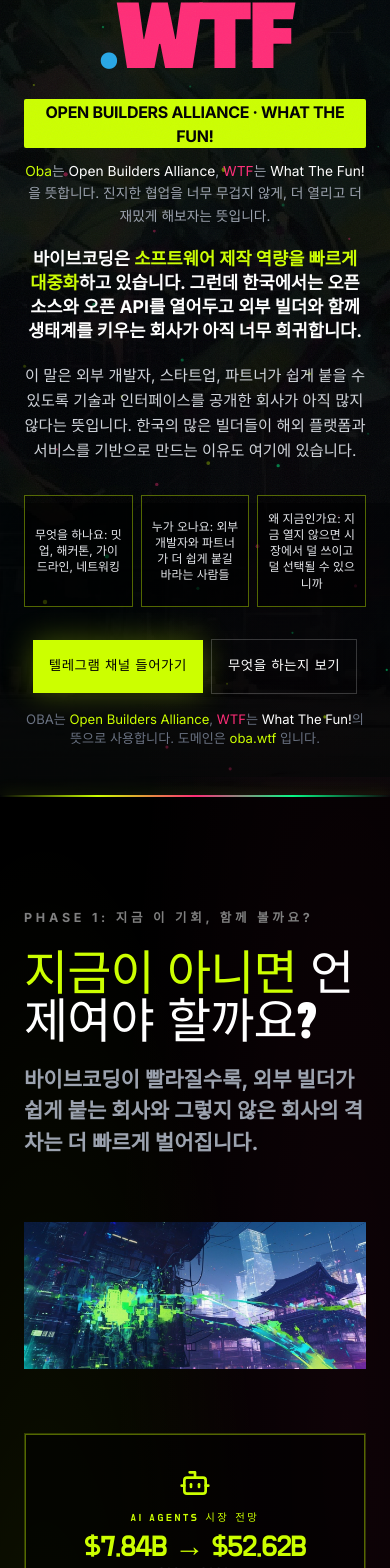
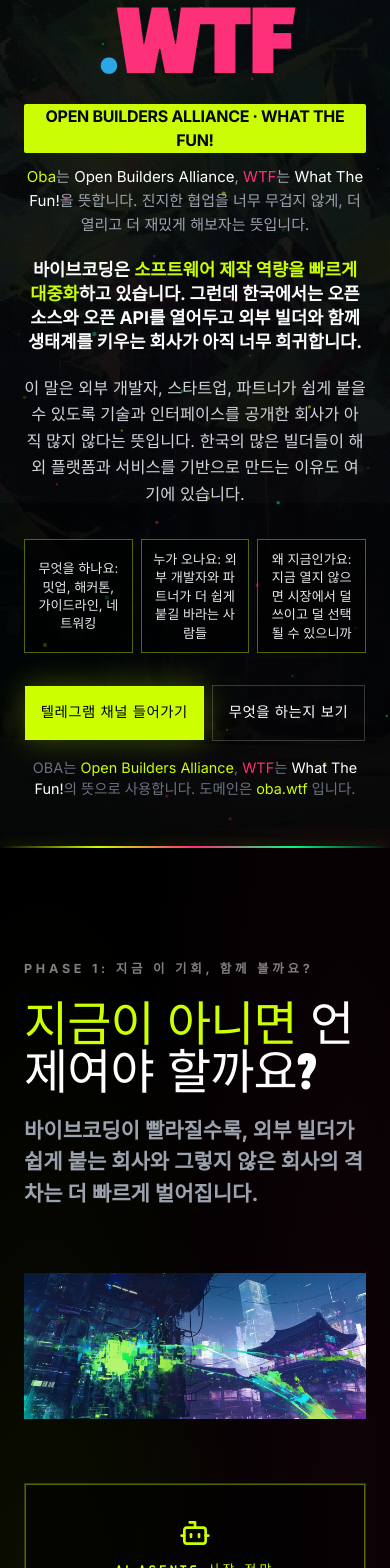
Before and after one commit to seojoonkim/oba-run, a Next.js app: page / in a window 390 px wide. Shown: the part 341-1909 px from the top of the page. Built offline with nearby package versions, Linux system fonts and the light colour scheme; a web font is replaced by a local one.

Commit message:
Increase small typography across site

```diff
--- a/src/components/CTAForm.tsx
+++ b/src/components/CTAForm.tsx
@@ -74,7 +74,7 @@ export default function CTAForm() {
 
             <div className="syndromez-box p-8 space-y-6">
               <div>
-                <p className="text-[0.65rem] uppercase tracking-[0.25em] text-gray-500 font-emphasis mb-3">
+                <p className="text-[0.8rem] uppercase tracking-[0.25em] text-gray-500 font-emphasis mb-3">
                   HOW TO JOIN
                 </p>
                 <ol className="space-y-4">
@@ -93,7 +93,7 @@ export default function CTAForm() {
               </div>
 
               <div>
-                <p className="text-[0.65rem] uppercase tracking-[0.25em] text-gray-500 font-emphasis mb-3">
+                <p className="text-[0.8rem] uppercase tracking-[0.25em] text-gray-500 font-emphasis mb-3">
                   WHY TELEGRAM
                 </p>
                 <div className="space-y-3">
@@ -127,7 +127,7 @@ export default function CTAForm() {
                 />
               </div>
               <div>
-                <p className="text-[0.65rem] uppercase tracking-[0.25em] text-gray-500 font-emphasis mb-2">
+                <p className="text-[0.8rem] uppercase tracking-[0.25em] text-gray-500 font-emphasis mb-2">
                   JOIN THE CHANNEL
                 </p>
                 <h3 className="text-2xl md:text-3xl font-display uppercase" style={{ color: "#27A7E7" }}>
@@ -148,7 +148,7 @@ export default function CTAForm() {
               className="flex items-center justify-between gap-4 border border-[rgba(39,167,231,0.55)] bg-white px-5 py-4 transition-all hover:scale-[1.01] hover:border-[rgba(39,167,231,0.95)] hover:shadow-[0_0_30px_rgba(39,167,231,0.2)]"
             >
               <div className="min-w-0">
-                <p className="text-[0.65rem] uppercase tracking-[0.25em] text-gray-500 font-emphasis mb-1">
+                <p className="text-[0.8rem] uppercase tracking-[0.25em] text-gray-500 font-emphasis mb-1">
                   DIRECT LINK
                 </p>
                 <p className="text-sm md:text-lg font-bold text-black break-all">{telegramUrl}</p>
@@ -185,7 +185,7 @@ export default function CTAForm() {
             </div>
 
             <div className="syndromez-box p-4 bg-black/30">
-              <p className="text-[0.65rem] uppercase tracking-[0.25em] text-gray-500 font-emphasis mb-2">
+              <p className="text-[0.8rem] uppercase tracking-[0.25em] text-gray-500 font-emphasis mb-2">
                 JUST COME IN
               </p>
               <p className="text-sm text-gray-300 leading-relaxed">
--- a/src/components/CompanyGrid.tsx
+++ b/src/components/CompanyGrid.tsx
@@ -100,7 +100,7 @@ export default function CompanyGrid() {
         <div className="company-callout p-8 md:p-10 max-w-3xl relative text-center mx-auto flex flex-col items-center">
           <div className="absolute top-0 left-0 right-0 h-px bg-white/10" />
 
-          <p className="text-[0.65rem] uppercase tracking-[0.25em] text-gray-500 font-emphasis mb-3">
+          <p className="text-[0.8rem] uppercase tracking-[0.25em] text-gray-500 font-emphasis mb-3">
             FOR EARLY PARTICIPANTS
           </p>
           <p className="text-lg md:text-xl text-white mb-3 leading-relaxed">
--- a/src/components/Footer.tsx
+++ b/src/components/Footer.tsx
@@ -49,7 +49,7 @@ export default function Footer() {
             Open Builders Alliance <Globe size={14} style={{ color: "#00FF87" }} />
           </p>
 
-          <p className="text-[0.72rem] uppercase tracking-[0.3em] text-gray-100 font-emphasis mb-3 [text-shadow:0_2px_14px_rgba(0,0,0,0.72)] md:text-[0.76rem]">
+          <p className="text-[0.8rem] uppercase tracking-[0.3em] text-gray-100 font-emphasis mb-3 [text-shadow:0_2px_14px_rgba(0,0,0,0.72)] md:text-[0.76rem]">
             닫힌 구조보다 열린 레퍼런스를 늘리자.
           </p>
 
@@ -59,20 +59,20 @@ export default function Footer() {
 
           {/* Bottom links — minimal */}
           <div className="flex items-center justify-center gap-8 mb-8 [text-shadow:0_2px_14px_rgba(0,0,0,0.8)]">
-            <a href="#why-now" className="text-[0.7rem] uppercase tracking-[0.25em] text-gray-100 hover:text-[#CCFF00] transition-colors font-bold md:text-[0.74rem]">
+            <a href="#why-now" className="text-[0.78rem] uppercase tracking-[0.25em] text-gray-100 hover:text-[#CCFF00] transition-colors font-bold md:text-[0.74rem]">
               WHY NOW
             </a>
             <span className="text-gray-500">|</span>
-            <a href="#join" className="text-[0.7rem] uppercase tracking-[0.25em] text-gray-100 hover:text-[#CCFF00] transition-colors font-bold md:text-[0.74rem]">
+            <a href="#join" className="text-[0.78rem] uppercase tracking-[0.25em] text-gray-100 hover:text-[#CCFF00] transition-colors font-bold md:text-[0.74rem]">
               JOIN
             </a>
             <span className="text-gray-500">|</span>
-            <a href="https://oba.wtf" className="text-[0.7rem] uppercase tracking-[0.25em] text-gray-100 hover:text-[#CCFF00] transition-colors font-bold md:text-[0.74rem]">
+            <a href="https://oba.wtf" className="text-[0.78rem] uppercase tracking-[0.25em] text-gray-100 hover:text-[#CCFF00] transition-colors font-bold md:text-[0.74rem]">
               OBA.WTF
             </a>
           </div>
 
-          <p className="text-gray-200 text-[0.66rem] font-bold uppercase tracking-[0.2em] [text-shadow:0_2px_14px_rgba(0,0,0,0.72)] md:text-[0.7rem]">
+          <p className="text-gray-200 text-[0.74rem] font-bold uppercase tracking-[0.2em] [text-shadow:0_2px_14px_rgba(0,0,0,0.72)] md:text-[0.78rem]">
             © 2026 OBA · 소스코드도 열려 있다 · CTRL+U
           </p>
         </motion.div>
--- a/src/components/Hero.tsx
+++ b/src/components/Hero.tsx
@@ -175,7 +175,7 @@ export default function Hero() {
           </motion.p>
 
           <motion.p
-            className="mb-4 text-[0.875rem] uppercase tracking-[0.4em] text-gray-300 md:text-[0.95rem]"
+            className="mb-4 text-[0.94rem] uppercase tracking-[0.36em] text-gray-300 md:text-[1rem]"
             initial={{ opacity: 0, y: 20 }}
             animate={{ opacity: 1, y: 0 }}
             transition={{ delay: 0.18 }}
@@ -206,10 +206,10 @@ export default function Hero() {
             animate={{ opacity: 1, x: 0 }}
             transition={{ delay: 0.55, duration: 0.6 }}
           >
-            <span className="highlight-block text-[0.95rem] tracking-[0.07em] md:text-[1.05rem]">
+            <span className="highlight-block text-[1rem] tracking-[0.06em] md:text-[1.1rem]">
               OPEN BUILDERS ALLIANCE · WHAT THE FUN!
             </span>
-            <p className="max-w-3xl text-center text-[0.86rem] leading-relaxed text-gray-400 md:text-[0.98rem]">
+            <p className="max-w-3xl text-center text-[0.94rem] leading-relaxed text-gray-400 md:text-[1.04rem]">
               <span style={{ color: "#CCFF00" }}>Oba</span>는 <span style={{ color: "#FFFFFF" }}>Open Builders Alliance</span>,
               <span style={{ color: "#FF2D78" }}> WTF</span>는 <span style={{ color: "#FFFFFF" }}>What The Fun!</span>을 뜻합니다.
               진지한 협업을 너무 무겁지 않게, 더 열리고 더 재밌게 해보자는 뜻입니다.
@@ -227,7 +227,7 @@ export default function Hero() {
           </motion.p>
 
           <motion.p
-            className="mx-auto mb-8 max-w-3xl text-[0.96rem] leading-relaxed text-gray-300 md:text-[1.02rem]"
+            className="mx-auto mb-8 max-w-3xl text-[1.02rem] leading-relaxed text-gray-300 md:text-[1.08rem]"
             initial={{ opacity: 0, y: 30 }}
             animate={{ opacity: 1, y: 0 }}
             transition={{ delay: 0.95 }}
@@ -251,7 +251,7 @@ export default function Hero() {
                 key={item}
                 className="syndromez-box flex min-h-[112px] items-center justify-center bg-black/45 p-2.5 text-center md:min-h-[102px]"
               >
-                <p className="text-[0.7425rem] leading-[1.35] text-gray-200 md:text-[1.0225rem]">{item}</p>
+                <p className="text-[0.82rem] leading-[1.4] text-gray-200 md:text-[1.06rem]">{item}</p>
               </div>
             ))}
           </motion.div>
@@ -264,7 +264,7 @@ export default function Hero() {
           >
             <a
               href="#join"
-              className="inline-block whitespace-nowrap px-4 py-4 text-[0.84rem] font-emphasis uppercase tracking-[0.04em] text-black transition-all duration-300 hover:scale-105 hover:shadow-[0_0_50px_rgba(204,255,0,0.5)] sm:px-9 sm:text-[1.02rem] sm:tracking-[0.08em] md:px-12"
+              className="inline-block whitespace-nowrap px-4 py-4 text-[0.9rem] font-emphasis uppercase tracking-[0.035em] text-black transition-all duration-300 hover:scale-105 hover:shadow-[0_0_50px_rgba(204,255,0,0.5)] sm:px-9 sm:text-[1.05rem] sm:tracking-[0.08em] md:px-12"
               style={{
                 background: "#CCFF00",
                 fontFamily: "var(--font-do-hyeon), 'Do Hyeon', sans-serif",
@@ -275,7 +275,7 @@ export default function Hero() {
             </a>
             <a
               href="#what-we-do"
-              className="inline-block whitespace-nowrap border border-white/20 px-4 py-4 text-[0.84rem] font-emphasis uppercase tracking-[0.04em] text-white transition-all duration-300 hover:scale-105 hover:border-[#00FF87] hover:text-[#00FF87] sm:px-9 sm:text-[1.02rem] sm:tracking-[0.08em] md:px-12"
+              className="inline-block whitespace-nowrap border border-white/20 px-4 py-4 text-[0.9rem] font-emphasis uppercase tracking-[0.035em] text-white transition-all duration-300 hover:scale-105 hover:border-[#00FF87] hover:text-[#00FF87] sm:px-9 sm:text-[1.05rem] sm:tracking-[0.08em] md:px-12"
               style={{
                 fontFamily: "var(--font-do-hyeon), 'Do Hyeon', sans-serif",
               }}
@@ -285,7 +285,7 @@ export default function Hero() {
           </motion.div>
 
           <motion.p
-            className="mx-auto mt-4 max-w-2xl text-[0.82rem] text-gray-500"
+            className="mx-auto mt-4 max-w-2xl text-[0.9rem] text-gray-500 md:text-[0.96rem]"
             initial={{ opacity: 0, y: 20 }}
             animate={{ opacity: 1, y: 0 }}
             transition={{ delay: 1.3 }}
--- a/src/components/Problems.tsx
+++ b/src/components/Problems.tsx
@@ -118,7 +118,7 @@ export default function Problems() {
             transition={{ duration: 0.6 }}
             className="syndromez-box p-8 md:p-10"
           >
-            <p className="text-[0.65rem] uppercase tracking-[0.25em] font-emphasis mb-4" style={{ color: "#FF2D78" }}>
+            <p className="text-[0.8rem] uppercase tracking-[0.25em] font-emphasis mb-4" style={{ color: "#FF2D78" }}>
               CLOSED ECOSYSTEM
             </p>
             <p className="text-base md:text-lg text-gray-300 leading-relaxed mb-4">
@@ -139,7 +139,7 @@ export default function Problems() {
             transition={{ duration: 0.6, delay: 0.15 }}
             className="syndromez-box p-8 md:p-10"
           >
-            <p className="text-[0.65rem] uppercase tracking-[0.25em] font-emphasis mb-4" style={{ color: "#00FF87" }}>
+            <p className="text-[0.8rem] uppercase tracking-[0.25em] font-emphasis mb-4" style={{ color: "#00FF87" }}>
               AI WITHOUT HANDS
             </p>
             <p className="text-base md:text-lg text-gray-300 leading-relaxed mb-4">
--- a/src/components/WhatWeDo.tsx
+++ b/src/components/WhatWeDo.tsx
@@ -137,7 +137,7 @@ export default function WhatWeDo() {
                 />
 
                 {/* Tag */}
-                <p className="text-[0.55rem] uppercase tracking-[0.3em] mb-4 font-emphasis" style={{ color: activity.accentColor }}>
+                <p className="text-[0.64rem] uppercase tracking-[0.3em] mb-4 font-emphasis" style={{ color: activity.accentColor }}>
                   {activity.tag}
                 </p>
 
@@ -164,7 +164,7 @@ export default function WhatWeDo() {
 
                 {/* Bottom corner OBA tag */}
                 <div
-                  className="absolute bottom-3 right-3 text-[0.5rem] font-black uppercase tracking-widest opacity-0 group-hover:opacity-100 transition-opacity"
+                  className="absolute bottom-3 right-3 text-[0.58rem] font-black uppercase tracking-widest opacity-0 group-hover:opacity-100 transition-opacity"
                   style={{ color: activity.accentColor }}
                 >
                   OBA
--- a/src/components/WhoCanJoin.tsx
+++ b/src/components/WhoCanJoin.tsx
@@ -145,7 +145,7 @@ export default function WhoCanJoin() {
                 }}
               >
                 {/* Tag */}
-                <p className="text-[0.55rem] uppercase tracking-[0.3em] mb-4 font-emphasis" style={{ color: role.accent }}>
+                <p className="text-[0.64rem] uppercase tracking-[0.3em] mb-4 font-emphasis" style={{ color: role.accent }}>
                   {role.tag}
                 </p>
 
--- a/src/components/WhyNow.tsx
+++ b/src/components/WhyNow.tsx
@@ -146,7 +146,7 @@ export default function WhyNow() {
                 </div>
 
                 {/* Label — small caps */}
-                <p className="text-[0.65rem] uppercase tracking-[0.25em] mb-2 font-emphasis" style={{ color: stat.accentColor }}>
+                <p className="text-[0.8rem] uppercase tracking-[0.25em] mb-2 font-emphasis" style={{ color: stat.accentColor }}>
                   {stat.label}
                 </p>
 
@@ -156,7 +156,7 @@ export default function WhyNow() {
                 </p>
 
                 {/* Period */}
-                <p className="text-[0.65rem] uppercase tracking-[0.2em] text-gray-600 mb-4 font-emphasis">
+                <p className="text-[0.8rem] uppercase tracking-[0.2em] text-gray-600 mb-4 font-emphasis">
                   {stat.period}
                 </p>
 
```
